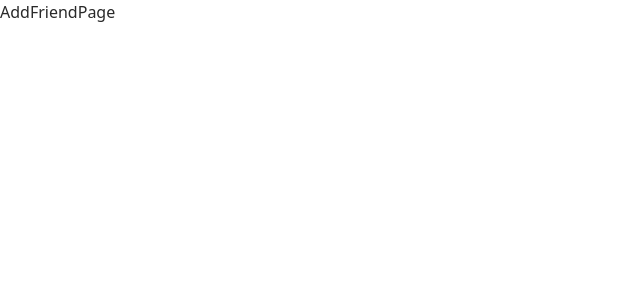
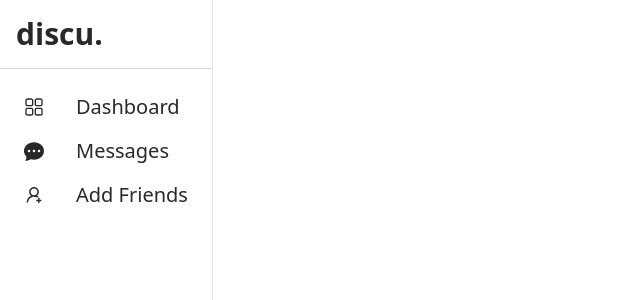
Before and after one commit to madbull12/next-chat-app, a Next.js app: page /dashboard/add-friends in a window 1280 px wide. Shown: the top 300 px of the page, without its empty margins (0-640 px from the left). Built offline with nearby package versions, Linux system fonts and the light colour scheme.

Commit message:
installing form packages

```diff
--- a/package.json
+++ b/package.json
@@ -9,6 +9,7 @@
     "lint": "next lint"
   },
   "dependencies": {
+    "@hookform/resolvers": "^3.1.0",
     "@next-auth/upstash-redis-adapter": "^3.0.4",
     "@radix-ui/react-dialog": "^1.0.3",
     "@types/node": "18.15.11",
@@ -16,6 +17,7 @@
     "@types/react-dom": "18.0.11",
     "@upstash/redis": "^1.20.2",
     "autoprefixer": "10.4.14",
+    "axios": "^1.3.5",
     "class-variance-authority": "^0.5.1",
     "clsx": "^1.2.1",
     "eslint": "8.38.0",
@@ -26,11 +28,13 @@
     "postcss": "8.4.21",
     "react": "18.2.0",
     "react-dom": "18.2.0",
+    "react-hook-form": "^7.43.9",
     "react-hot-toast": "^2.4.0",
     "react-icons": "^4.8.0",
     "tailwind-merge": "^1.12.0",
     "tailwindcss": "3.3.1",
     "tailwindcss-animate": "^1.0.5",
-    "typescript": "5.0.4"
+    "typescript": "5.0.4",
+    "zod": "^3.21.4"
   }
 }
--- a/src/app/(dashboard)/dashboard/add-friends/page.tsx
+++ b/src/app/(dashboard)/dashboard/add-friends/page.tsx
@@ -2,7 +2,7 @@ import React from 'react'
 
 const AddFriendPage = () => {
   return (
-    <div>AddFriendPage</div>
+    <div></div>
   )
 }
 
--- a/src/app/(dashboard)/dashboard/page.tsx
+++ b/src/app/(dashboard)/dashboard/page.tsx
@@ -12,7 +12,6 @@ import Sidebar from "@/components/Sidebar";
 const DashboardPage = () => {
   return (
     <div>
-      <Sidebar />
     </div>
   );
 };
--- a/src/app/layout.tsx
+++ b/src/app/layout.tsx
@@ -1,9 +1,10 @@
 import Providers from '@/components/Providers'
 import './globals.css'
+import Sidebar from '@/components/Sidebar'
 
 export const metadata = {
-  title: 'Create Next App',
-  description: 'Generated by create next app',
+  title: 'discu.',
+  description: 'Next generation chat app',
 }
 
 export default function RootLayout({
@@ -14,6 +15,7 @@ export default function RootLayout({
   return (
     <html lang="en">
       <body>
+        <Sidebar />
         <Providers>
           {children}
         </Providers>
--- a/src/components/Sidebar.tsx
+++ b/src/components/Sidebar.tsx
@@ -11,29 +11,29 @@ interface LinkProps {
 }
 
 const Sidebar: React.FC = () => {
-  const links = [
+  const links:LinkProps[] = [
     {
       baseUrl: "/dashboard",
       title: "Dashboard",
       icon: <RxDashboard />,
     },
     {
-      baseUrl: "/messages",
+      baseUrl: "/dashboard/messages",
       title: "Messages",
       icon: <BsFillChatDotsFill />,
     },
     {
-      baseUrl: "/add-friends",
+      baseUrl: "/dashboard/add-friends",
       title: "Add Friends",
       icon: <AiOutlineUserAdd />,
     },
   ];
   return (
-    <div className="p-4 min-h-screen max-w-[250px] border-r ">
-      <div className="border-b border-gray-300">
+    <div className=" min-h-screen absolute left-0 top-0  max-w-[250px] border-r ">
+      <div className="border-b border-gray-300 px-4">
         <Logo fontSize="text-3xl" />
       </div>
-      <ul className="list-none py-4 text-xl ">
+      <ul className="list-none p-4 text-xl ">
         {links.map((link, i) => (
           <li
             key={i}
--- /dev/null
+++ b/src/lib/validations/add-friends.ts
@@ -0,0 +1,5 @@
+import { z } from 'zod';
+
+export const addFriendValidator = z.object({
+    email:z.string().email()
+});
```
Also changed, not shown: 1 other file (tests, documents, lock files or other folders).
